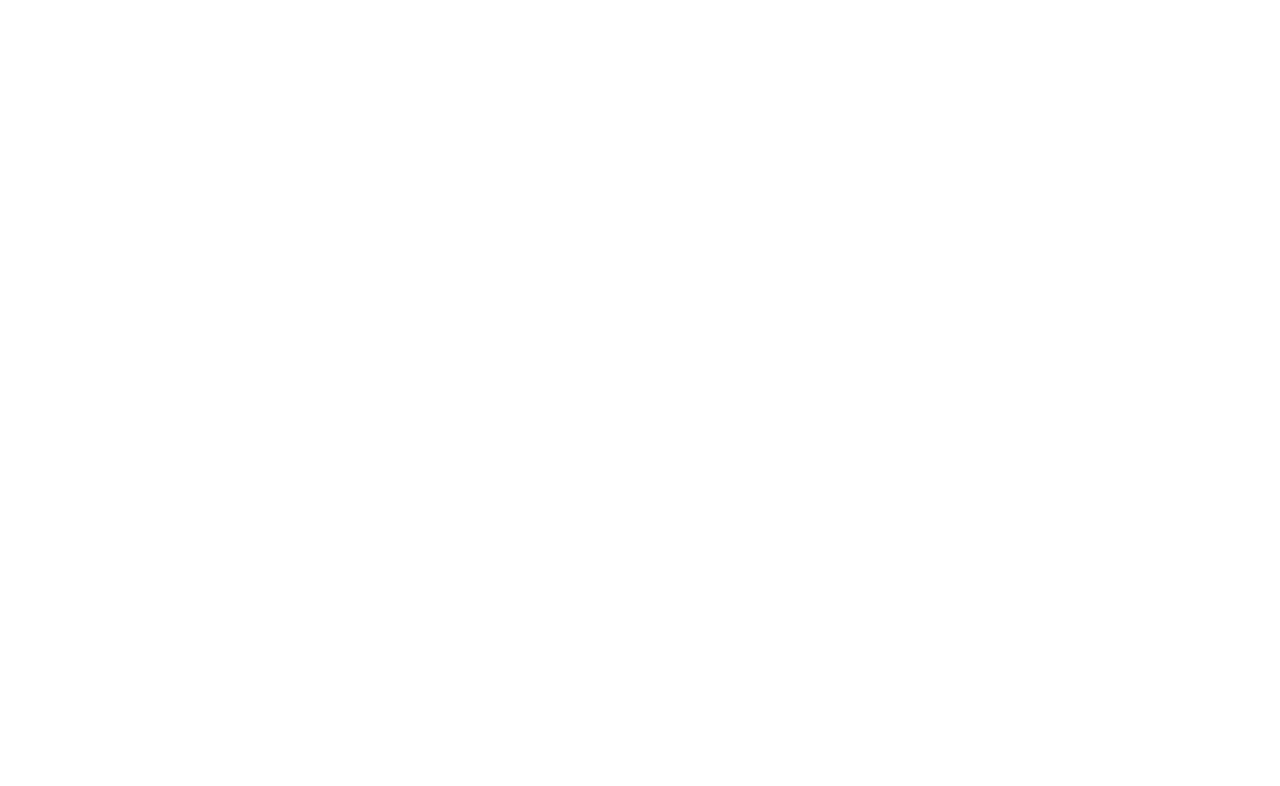
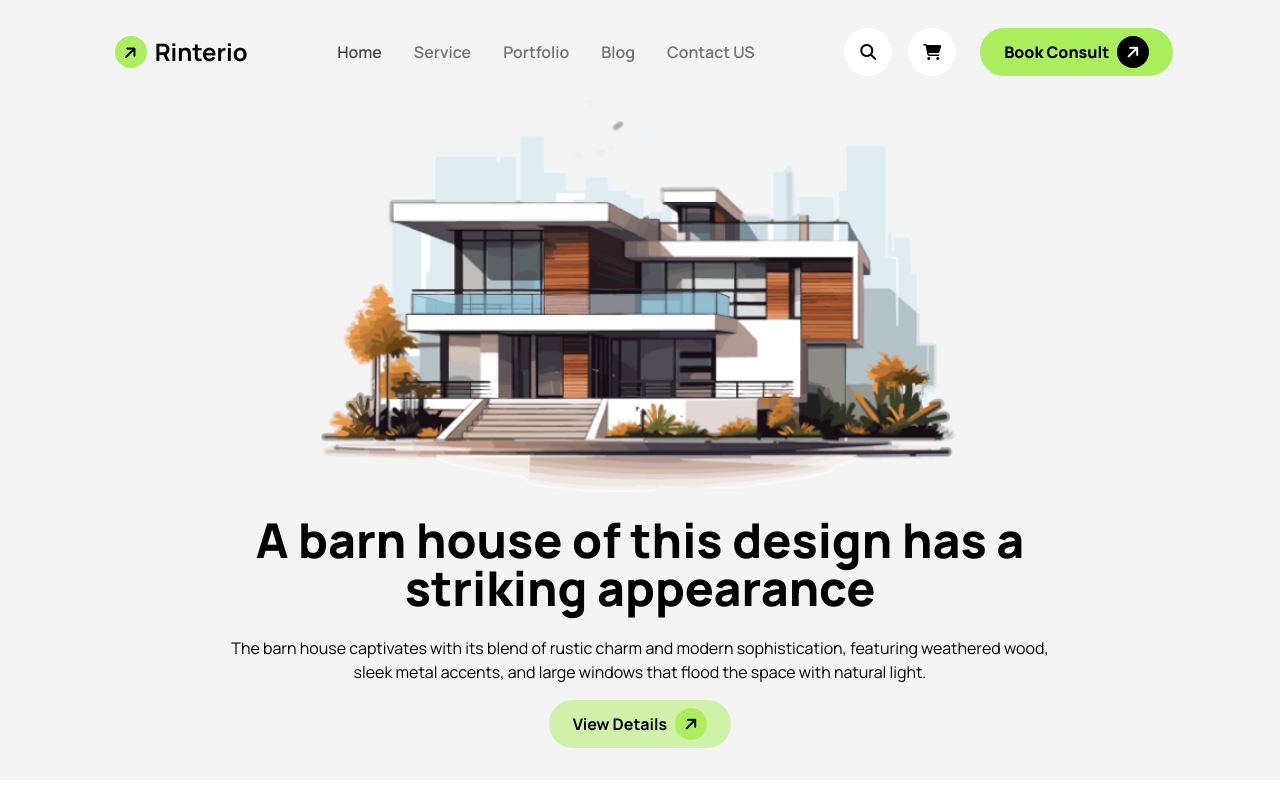
Before and after one commit to Code-With-Abir/Rinterio, a plain HTML site: page index.html in a window 1280 px wide. Drawn offline with nearby package versions, Linux system fonts and the light colour scheme.

Commit message:
Header Part Done

```diff
--- a/index.html
+++ b/index.html
@@ -20,6 +20,7 @@
             extend: {
               colors: {
                 primary:"#ABEF5F",
+                primaryOpa:"#cff1a9",
                 bg:"#f4f4f4"
               },
               fontFamily:{
@@ -32,6 +33,45 @@
     <title>Rinterio</title>
 </head>
 <body class="font-manrope ">
+    <header class="bg-bg pb-8">
+        <nav class="w-10/12 mx-auto flex items-center justify-between pt-7 pb-2">
+            <div class="logo">
+                <div class="arrow flex gap-2">
+                        <i class="fa-solid fa-arrow-right w-8 h-8  -rotate-45 bg-primary p-2 rounded-[50%] ml-2"></i>
+                    <h1 class="text-2xl font-bold">Rinterio</h1>
+                </div>
+            </div>
+            <div class="nav-menu">
+                    <ul class="hidden lg:flex gap-8">
+                        <li><a href="" class="text-[#494949] font-semibold">Home</a></li>
+                        <li><a href="" class="text-[#737373] font-semibold">Service</a></li>
+                        <li><a href="" class="text-[#737373] font-semibold">Portfolio</a></li>
+                        <li><a href="" class="text-[#737373] font-semibold">Blog</a></li>
+                        <li><a href="" class="text-[#737373] font-semibold">Contact US</a></li>
+                    </ul>
+            </div>
+            <div class="cart-btn md:flex hidden gap-6 items-center ml-40 lg:m-0">
+                <div class="src-cart flex items-center gap-4">
+                    <i class="fa-solid fa-magnifying-glass w-12 h-12 p-2 items-center bg-white rounded-[50%] justify-center flex "></i>
+                    <i class="fa-solid fa-cart-shopping w-12 h-12 p-2 items-center bg-white rounded-[50%] justify-center flex "></i>
+                </div>
+                <button class="bg-primary px-6 py-2 items-center rounded-3xl text-black font-black hidden md:flex ">Book Consult
+                    <i class="fa-solid fa-arrow-right w-8 h-8  -rotate-45 bg-black text-white p-2 rounded-[50%] ml-2"></i>
+                </button>
+            </div>
+            <i class="fa-solid fa-bars lg:hidden font-black text-xl w-12 h-12 bg-white items-center rounded-full flex justify-center"></i>
 
+        </nav>
+        <section class="hero flex flex-col mt-4 w-10/12 mx-auto items-center ">
+                <img class="img md:w-[50vw] sm:w-[85vw]" src="./image/banner.png" alt="">
+            <div class="text mt-6 items-center  ">
+                <h1 class="text-3xl md:text-5xl md:w-9/12 w-4/5  text-center font-black mx-auto">A barn house of this design has a striking appearance</h1>
+                <p class="w-4/5 text-center mx-auto mt-6">The barn house captivates with its blend of rustic charm and modern sophistication, featuring weathered wood, sleek metal accents, and large windows that flood the space with natural light.</p>
+                <button class="bg-primaryOpa py-2 px-40 md:px-6 font-bold flex items-center rounded-full mx-auto mt-4">View Details
+                    <i class="fa-solid fa-arrow-right -rotate-45 w-8 h-8 ml-2 rounded-full flex justify-center items-center bg-primary text-black"></i>
+                </button>
+            </div>
+        </section>
+      </header>
 </body>
 </html>
```
